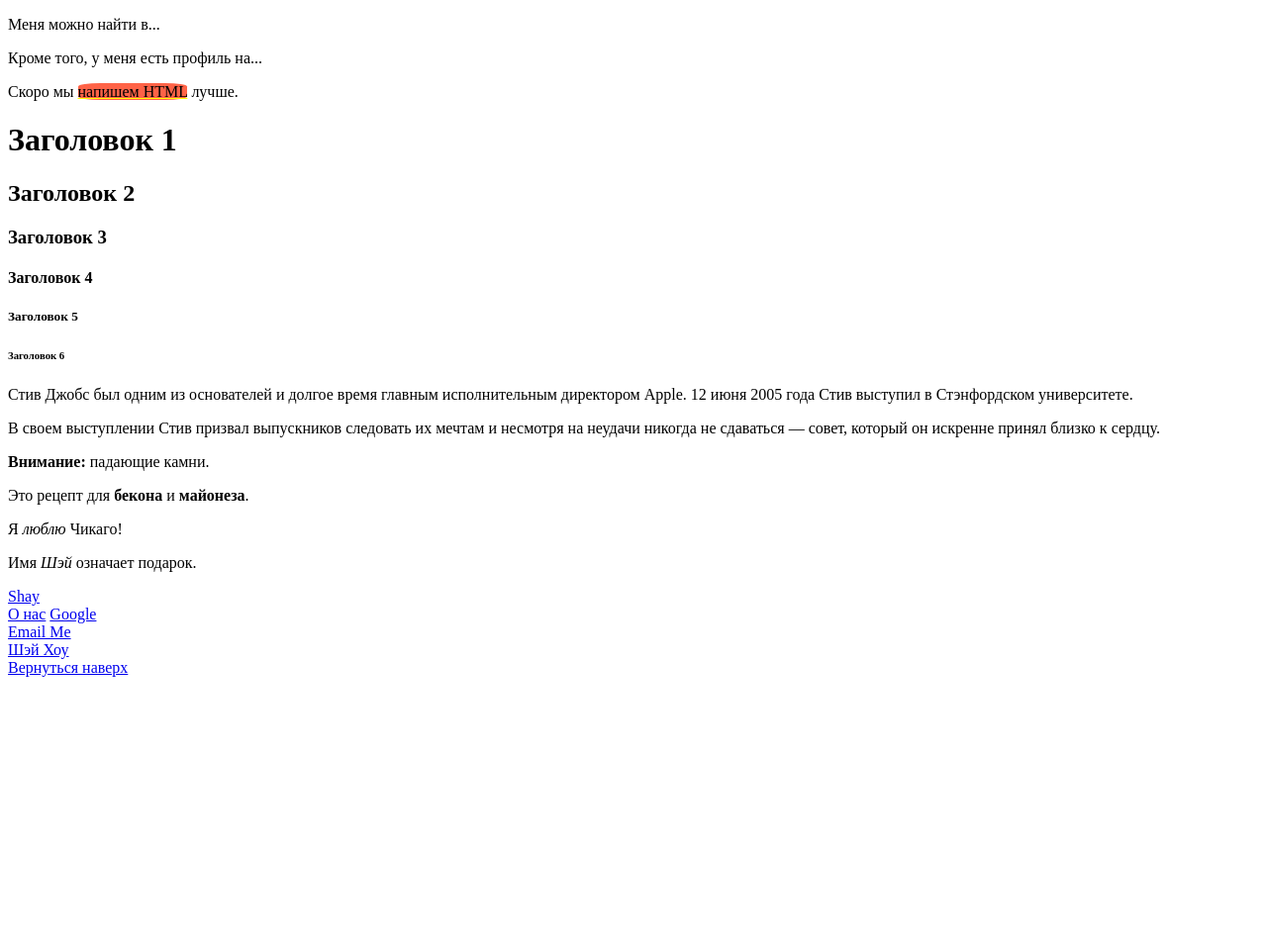
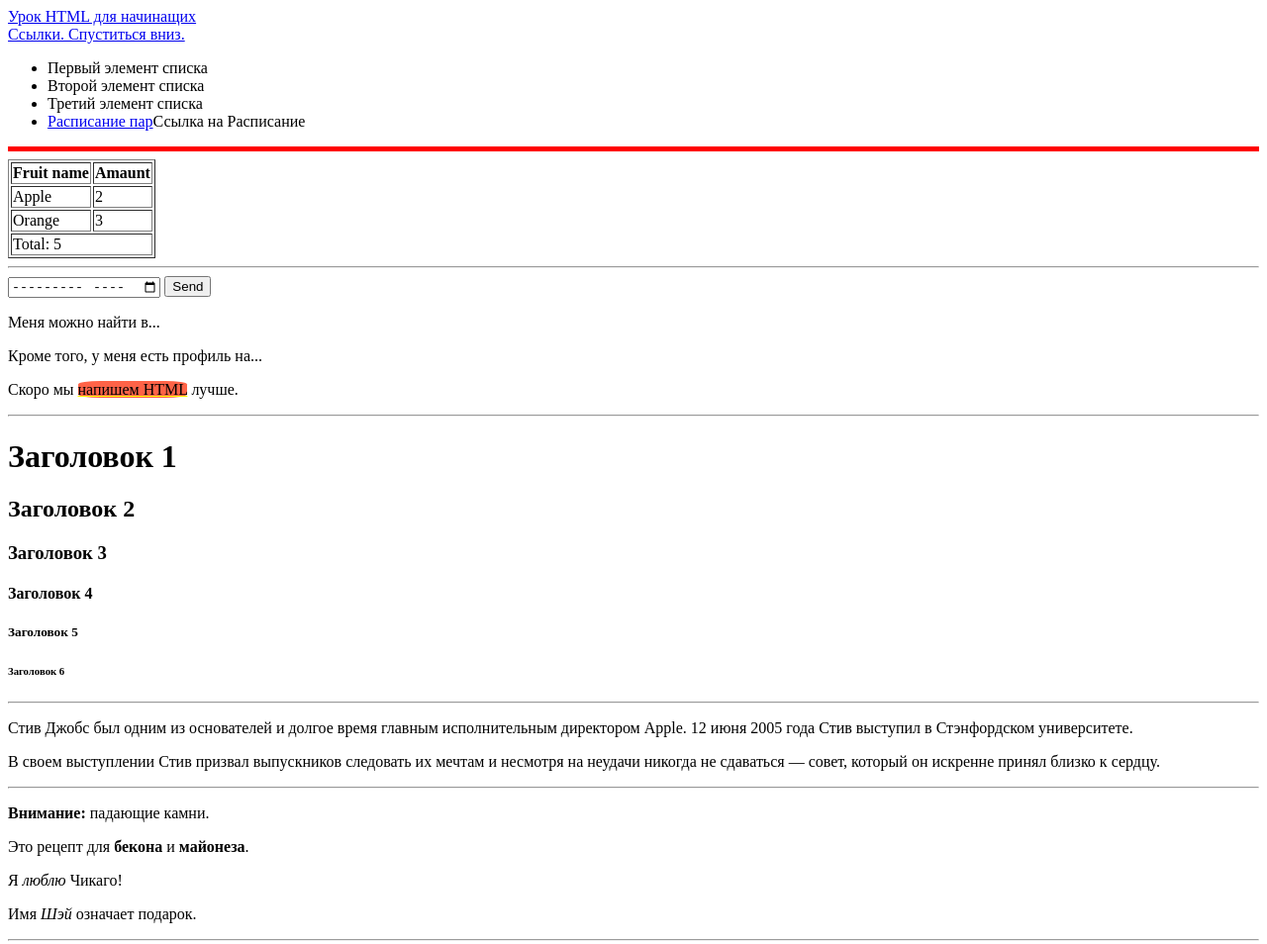
Before and after one commit to DorinGavrilita/HTML-and-CSS, a plain HTML site: page styles-conference/addition.html in a window 1280 px wide. Shown: the top 954 px of the page at 99% size. Before the commit the page ends 800 px from the top, so only its background shows below. Drawn offline with Linux system fonts and the light colour scheme.

Commit message:
some practice, html

```diff
--- a/styles-conference/addition.html
+++ b/styles-conference/addition.html
@@ -5,11 +5,55 @@
   <meta charset="UTF-8">
   <meta http-equiv="X-UA-Compatible" content="IE=edge">
   <meta name="viewport" content="width=device-width, initial-scale=1.0">
-  <title>Document</title>
+  <title>Some practice</title>
   <link rel="stylesheet" href="assets/stylesheets/minor.css">
 </head>
 
 <body id="top">
+  <a target="_blanc"
+    href="https://www.youtube.com/watch?v=4jYYHaTwWvY&list=PLD5U-C5KK50UPr4dMcaFxotL_H_uIElOn&index=1">Урок HTML для
+    начинащих</a>
+  <br>
+  <a href="#linkonthepage">Ссылки. Спуститься вниз.</a>
+
+  <ul>
+    <li>Первый элемент списка</li>
+    <li>Второй элемент списка</li>
+    <li>Третий элемент списка</li>
+    <li> <a href="http://orar.usarb.md/">Расписание пар</a>Ссылка на Расписание</li>
+  </ul>
+
+  <hr color="red" size="5" noshade="" >
+
+  <table border="1">
+    <thead>
+      <tr>
+        <th>Fruit name</th>
+        <th>Amaunt</th>
+      </tr>
+    </thead>
+    <tbody>
+      <tr>
+        <td>Apple</td>
+        <td>2</td>
+      </tr>
+      <tr>
+        <td>Orange</td>
+        <td>3</td>
+      </tr>
+    </tbody>
+    <tfoot>
+      <tr>
+        <td colspan="2">Total: 5</td>
+      </tr>
+    </tfoot>
+  </table>
+
+  <hr>
+  <form class="" action="index.html" method="post">
+    <input type="month">
+    <input type="submit" name="" value="Send">
+  </form>
 
   <!-- div -->
   <div class="social">
@@ -19,7 +63,7 @@
 
   <!-- span -->
   <p>Скоро мы <span class="tooltip">напишем HTML</span> лучше.</p>
-
+  <hr>
   <div>
     <h1>Заголовок 1</h1>
     <h2>Заголовок 2</h2>
@@ -28,6 +72,7 @@
     <h5>Заголовок 5</h5>
     <h6>Заголовок 6</h6>
   </div>
+  <hr>
 
   <div>
     <p>Стив Джобс был одним из основателей и долгое время главным исполнительным директором Apple.
@@ -36,7 +81,7 @@
     <p>В своем выступлении Стив призвал выпускников следовать их мечтам и несмотря на неудачи
       никогда не сдаваться — совет, который он искренне принял близко к сердцу.</p>
   </div>
-
+  <hr>
   <div>
     <!-- Важное значение -->
     <p><strong>Внимание:</strong> падающие камни.</p>
@@ -52,7 +97,7 @@
     <!-- Другой голос или тон -->
     <p>Имя <i>Шэй</i> означает подарок.</p>
   </div>
-
+  <hr>
   <div>
     <!--Например, нажав на текст «Shay», который находится внутри ссылки со значением
    атрибута href как http://shayhowe.com, мы перенесём пользователя на мой сайт.-->
@@ -77,7 +122,7 @@
     <a href="http://shayhowe.com/" target="_blanc">Шэй Хоу</a>
   </div>
 
-  <div>
+  <div id="linkonthepage">
     <!--Связывание частей одной страницы-->
     <a href="#top">Вернуться наверх</a>
   </div>
```
